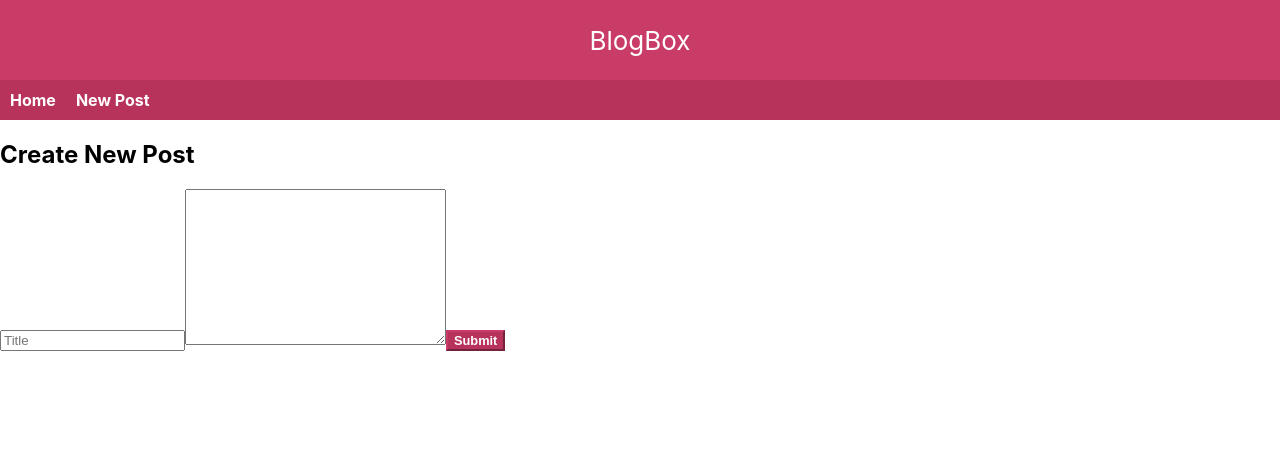
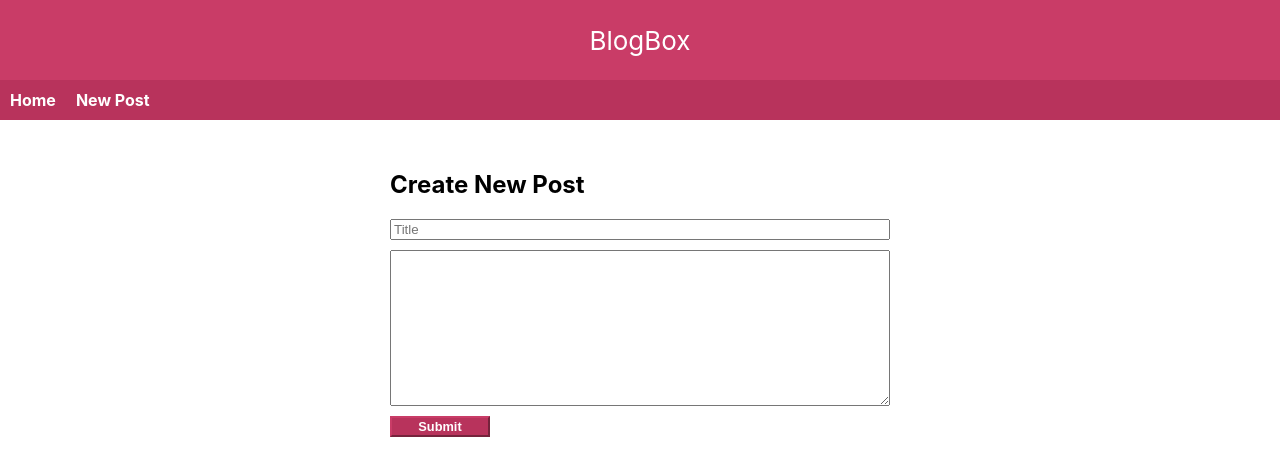
Before and after one commit to itdev162/michael-rinderle, a React (Create React App) app in the folder client/: page /new-post in a window 1280 px wide. Shown: the top 476 px of the page. Built offline with nearby package versions, Linux system fonts and the light colour scheme; no server answers.

Commit message:
completed activity-10

```diff
--- a/client/src/App.tsx
+++ b/client/src/App.tsx
@@ -82,13 +82,14 @@ class App extends React.Component {
             <Link to="/">Home</Link>
             <Link to="/new-post">New Post</Link>
           </nav>
-          <main className="App-Content">
+          <main className="App-content">
             <switch>
               <Route exact path="/">
                 <PostList
                   posts={posts}
                   clickPost={this.viewPost}
-                  deletePost={this.deletePost}/>
+                  deletePost={this.deletePost}
+                  editPost={this.editPost}/>
               </Route>
               <Route path="/posts/:postId">
                 <Post post={post}/>
@@ -97,7 +98,7 @@ class App extends React.Component {
                 <CreatePost onPostCreated={this.onPostCreated}/>
               </Route>
               <Route path="/edit-post/:postId">
-                <EditPost post={post} onPostCreated={this.onPostCreated}/>
+                <EditPost post={post} onPostUpdated={this.onPostUpdated}/>
               </Route>
             </switch>
           </main>
--- a/client/src/components/Post/CreatePost.js
+++ b/client/src/components/Post/CreatePost.js
@@ -29,7 +29,7 @@ const CreatePost = ({onPostCreated}) => {
             console.log("Title and body are required");
         } else {
             const newPost = {
-                id: uuid.v4(),
+                id: uuid(),
                 title: title,
                 body: body,
                 date: moment().toISOString()
@@ -73,9 +73,7 @@ const CreatePost = ({onPostCreated}) => {
                 cols="30"
                 rows="10"
                 value={body}
-                onChange={e => create(e)}>
-                Submit
-            </textarea>
+                onChange={e => onChange(e)}></textarea>
             <button onClick={() => create()}>Submit</button>
         </div>
     );
--- a/client/src/components/Post/EditPost.js
+++ b/client/src/components/Post/EditPost.js
@@ -5,9 +5,8 @@ import React, {useState} from 'react';
 import axios from 'axios';
 import moment from 'moment';
 import {useHistory} from 'react-router-dom';
-import {v1 as uuid} from "uuid";
 
-const EditPost = ({post, onPostCreated}) => {
+const EditPost = ({post, onPostUpdated}) => {
     let history = useHistory();
     const [postData, setPostData] = useState({
         title: post.title,
@@ -51,7 +50,7 @@ const EditPost = ({post, onPostCreated}) => {
                 );
 
                 // call the handler and redirect
-                onPostCreated(res.data);
+                onPostUpdated(res.data);
                 history.push("/");
             } catch(error){
                 console.log(`Error creating posts: $(error.response.data)`);
@@ -73,9 +72,7 @@ const EditPost = ({post, onPostCreated}) => {
                 cols="30"
                 rows="10"
                 value={body}
-                onChange={e => update(e)}>
-                Submit
-            </textarea>
+                onChange={e => onChange(e)}></textarea>
             <button onClick={() => update()}>Submit</button>
         </div>
     );
--- a/client/src/components/Post/styles.css
+++ b/client/src/components/Post/styles.css
@@ -1,14 +1,14 @@
-.forms-containter {
+.form-container {
     display: flex;
     flex-direction: column;
     max-width: 500px;
     margin: 0 auto;
 }
 
-.forms-containter textarea {
+.form-container textarea {
     margin: 10px 0;
 }
 
-.forms-containter button {
+.form-container button {
     width: 100px;
 }
--- a/client/src/components/PostList/PostListItem.js
+++ b/client/src/components/PostList/PostListItem.js
@@ -6,7 +6,7 @@ import slugify from 'slugify';
 import { useHistory } from 'react-router-dom';
 
 const PostListItem = props => {
-    const {post, clickPost, deletePost} = props;
+    const {post, clickPost, deletePost, editPost} = props;
     const history = useHistory();
 
     const handleClickPost = post => {
@@ -16,7 +16,7 @@ const PostListItem = props => {
     }
 
     const handleEditPost = post => {
-        EditPost(post);
+        editPost(post);
         history.push(`/edit-post/${post.id}`);
     }
 
```
